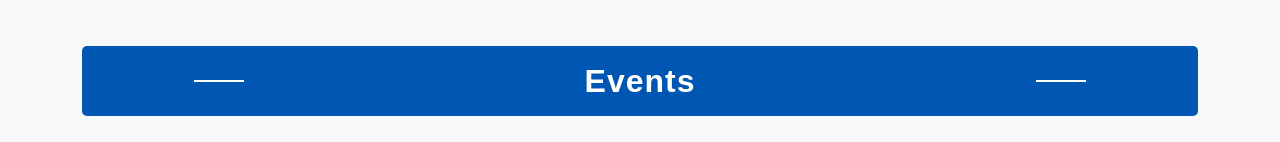
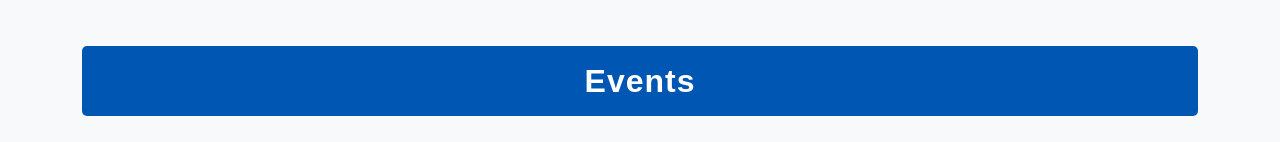
Before and after one commit to muhsinmanuppa/bootstrapAssignment, a plain HTML site: page index.html in a window 1280 px wide. Shown: the part 802-944 px from the top of the page. Drawn offline with nearby package versions, Linux system fonts and the light colour scheme.

Commit message:
Update style.css

```diff
--- a/style.css
+++ b/style.css
@@ -35,6 +35,7 @@ body {
 }
 
 /* Section Heading Box Styling */
+
 h2 {
     position: relative;
     text-align: center;
@@ -48,39 +49,6 @@ h2 {
     letter-spacing: 1px;
 }
 
-h2::before,
-h2::after {
-    content: "";
-    position: absolute;
-    top: 50%;
-    width: 50px;
-    height: 2px;
-    background: white;
-}
-
-h2::before {
-    left: 10%;
-    transform: translateY(-50%);
-}
-
-h2::after {
-    right: 10%;
-    transform: translateY(-50%);
-}
-
-
-h2 {
-    position: relative;
-    text-align: center;
-    margin-bottom: 2rem;
-    color: white;
-    background: #0056b3; /* Main theme color */
-    padding: 1rem 0;
-    border-radius: 5px;
-    font-size: 2rem;
-    font-weight: bold;
-    letter-spacing: 1px;
-}
 /* Events Section Cards */
 .card-image-wrapper {
     overflow: hidden;
```
